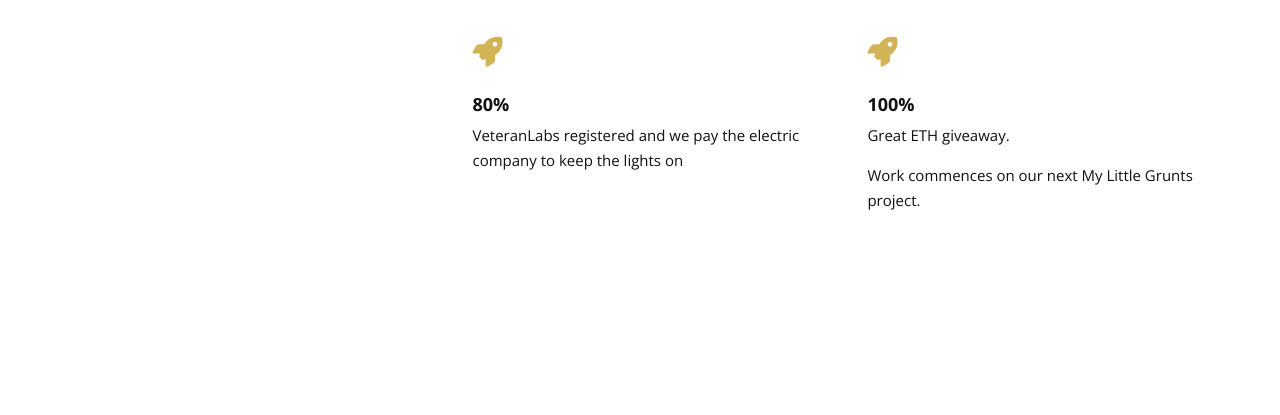
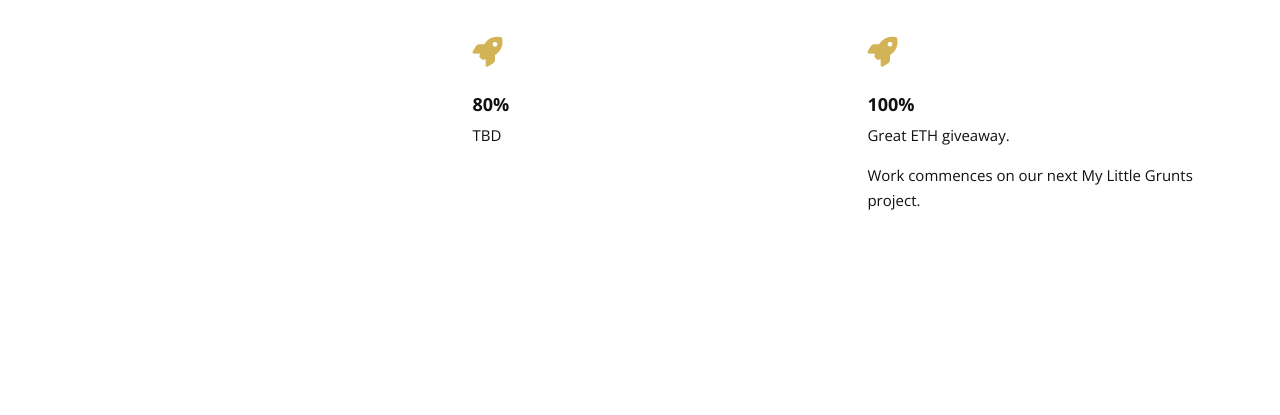
Before and after one commit to My-Little-Grunts/Website, a plain HTML site: page index.html in a window 1280 px wide. Shown: the part 2400-2815 px from the top of the page. Drawn offline with nearby package versions, Linux system fonts and the light colour scheme.

Commit message:
80% update

```diff
--- a/index.html
+++ b/index.html
@@ -247,7 +247,7 @@
                         <!--Icon Block Description-->
                         <div class="icon-block-description">
                             <h4>80%</h4>
-                             <p>VeteranLabs registered and we pay the electric company to keep the lights on </p>
+                             <p>TBD </p>
                         </div>
                     </div>
                     <!--End of Icon Block-->
```
